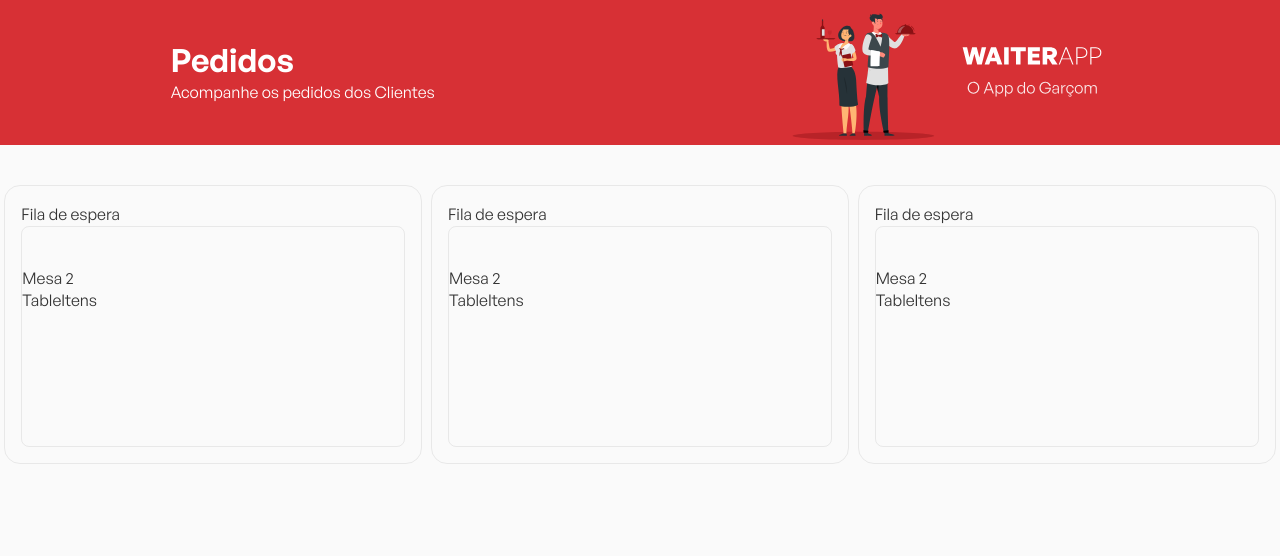
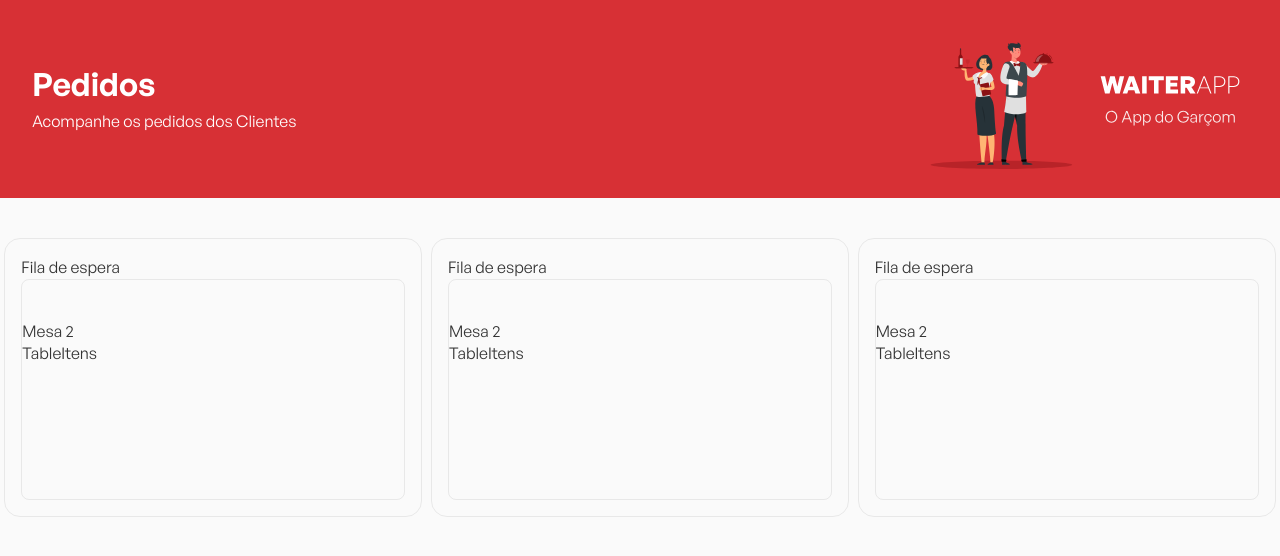
Before and after one commit to nathahernandez/waiter-app-web, a React (Vite) app: page / in a window 1280 px wide. Shown: the top 556 px of the page. Built offline with nearby package versions, Linux system fonts and the light colour scheme.

Commit message:
feat: Header component created and stylized

```diff
--- a/src/components/Header/index.tsx
+++ b/src/components/Header/index.tsx
@@ -1,20 +1,20 @@
 import Logo from "../../assets/images/logo.svg";
-import { Container, Box, TitleHeader, TextHeader } from "./styles";
+import { Container, TitleHeader, TextHeader, Content } from "./styles";
 
 export default function Header () {
 	return (
 		<Container>
-			<Box>
+			<Content>
+				<div>
 					<TitleHeader>
 						Pedidos
 					</TitleHeader>
 					<TextHeader>
 						Acompanhe os pedidos dos Clientes
 					</TextHeader>
-			</Box>
-			<Box>
+				</div>
 				<img src={Logo} alt="Dois Garçons, um Homem e uma Mulher"/>
-			</Box>
+			</Content>
 		</Container>
 	);
 }
--- a/src/components/Header/styles.ts
+++ b/src/components/Header/styles.ts
@@ -1,22 +1,30 @@
 import styled from "styled-components";
 
 export const Container = styled.header`
+	width: 100%;
+	height: 198px;
 	background: ${prop => prop.theme.COLORS.RED._500};
 	display: flex;
-	justify-content: space-around;
 	align-items: center;
-
+	justify-content: center;
 `;
-export const Box = styled.div``;
+export const Content = styled.div`
+	width: 100%;
+	max-width: 1216px;
+	display: flex;
+	justify-content: space-between;
+	align-items: center;
+`;
 export const TitleHeader = styled.h3`
 	font-size: ${prop => prop.theme.TYPOGRAPH.HEADING.H3.SIZE};
 	font-weight: ${prop => prop.theme.TYPOGRAPH.HEADING.WEIGHT};
 	line-height: ${prop => prop.theme.TYPOGRAPH.HEADING.LINE_HEIGHT};
-	color: ${prop => prop.theme.COLORS.WHITE._100}
+	color: ${prop => prop.theme.COLORS.WHITE._100};
 `;
 export const TextHeader = styled.p`
+	margin-top: 6px;
 	font-size: ${prop => prop.theme.TYPOGRAPH.BODY_TEXT.MD};
 	font-weight: ${prop => prop.theme.TYPOGRAPH.BODY_TEXT.WEIGHT};
 	line-height: ${prop => prop.theme.TYPOGRAPH.BODY_TEXT.LINE_HEIGHT};
-	color: ${prop => prop.theme.COLORS.WHITE._100}
+	color: ${prop => prop.theme.COLORS.WHITE._100};
 `;
```
Lines whose indentation alone changed are shown as unchanged.
